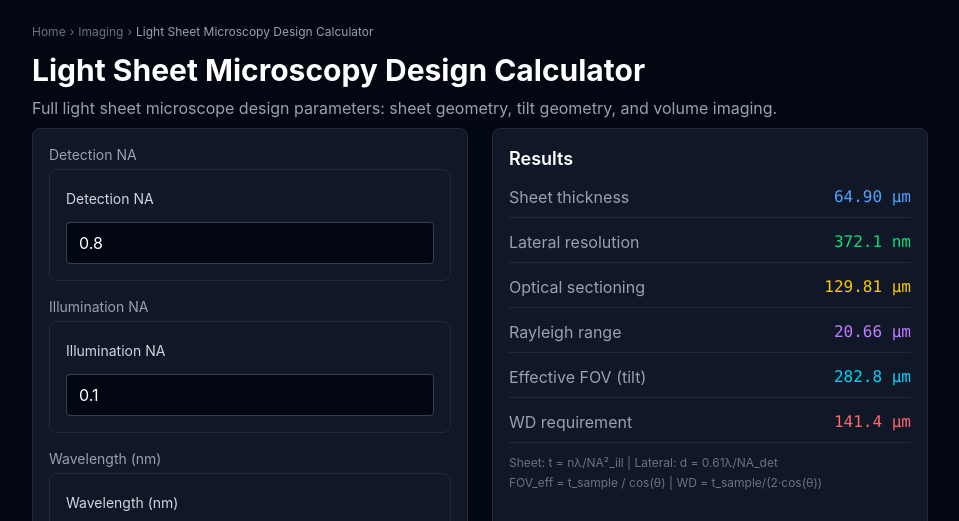
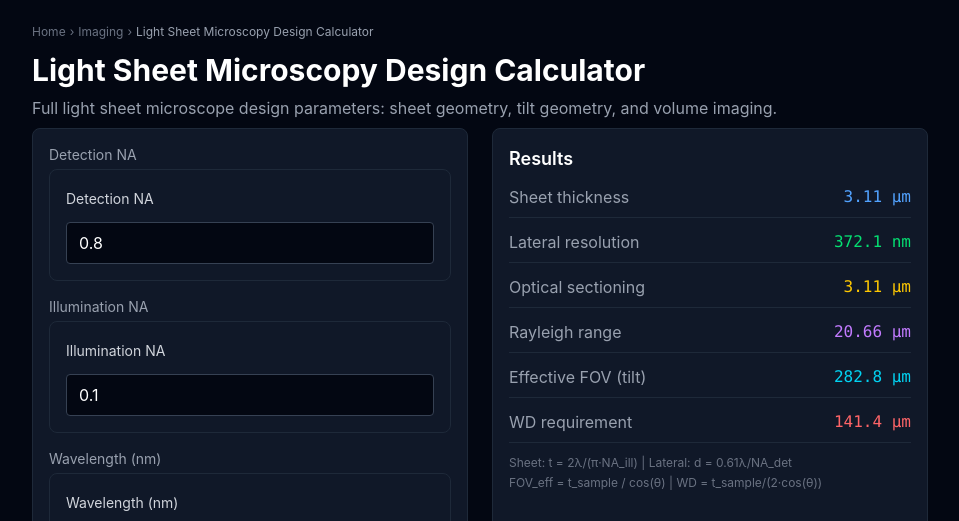
Before and after one commit to Lazfiz/photonics-calculators, a Next.js app: page /imaging/light-sheet-microscopy in a window 1280 px wide. Shown: the top 521 px of the page, without its empty margins (160-1119 px from the left). Built offline with nearby package versions, Linux system fonts and the light colour scheme; no server answers.

Commit message:
fix(light-sheet-microscopy): same NA² sheet thickness bug as #225 (#226/524)
Same bugs as light-sheet (#225): sheetThickness and opticalSectioning used
nλ/NA² instead of 2λ/(π·NA). Fixed with established consensus.

```diff
--- a/src/app/imaging/light-sheet-microscopy/page-client.tsx
+++ b/src/app/imaging/light-sheet-microscopy/page-client.tsx
@@ -15,12 +15,12 @@ export default function LightSheetMicroscopyPage() {
 
   const results = useMemo(() => {
     const lam = wavelength * 1e-9;
-    const sheetThickness = n * lam / (naIll * naIll) * 1e6;
+    const sheetThickness = 2 * lam / (Math.PI * naIll) * 1e6;
     const lateralRes = 0.61 * lam / naDet * 1e9;
     const rayleighRange = n * lam / (Math.PI * naIll * naIll) * 1e6;
     const fov = sampleThickness / Math.cos((tiltAngle * Math.PI) / 180);
     const volumetricRate = (fov * fov * 1e-12) / 0.01; // approx frames
-    const opticalSectioning = 2 * n * lam / (naIll * naIll) * 1e6;
+    const opticalSectioning = 2 * lam / (Math.PI * naIll) * 1e6;
     const workingDistRequirement = (sampleThickness / 2) / Math.cos((tiltAngle * Math.PI) / 180);
     return { sheetThickness, lateralRes, rayleighRange, fov, opticalSectioning, workingDistRequirement };
   }, [naDet, naIll, wavelength, n, sampleThickness, tiltAngle]);
@@ -80,7 +80,7 @@ export default function LightSheetMicroscopyPage() {
           <div className="flex justify-between border-b border-gray-800 pb-2"><span className="text-gray-400">Effective FOV (tilt)</span><span className="font-mono text-cyan-400">{results.fov.toFixed(1)} µm</span></div>
           <div className="flex justify-between border-b border-gray-800 pb-2"><span className="text-gray-400">WD requirement</span><span className="font-mono text-red-400">{results.workingDistRequirement.toFixed(1)} µm</span></div>
           <div className="text-xs text-gray-500 mt-2 space-y-1">
-            <p>Sheet: t = nλ/NA²_ill | Lateral: d = 0.61λ/NA_det</p>
+            <p>Sheet: t = 2λ/(π·NA_ill) | Lateral: d = 0.61λ/NA_det</p>
             <p>FOV_eff = t_sample / cos(θ) | WD = t_sample/(2·cos(θ))</p>
           </div>
         </div>
```
